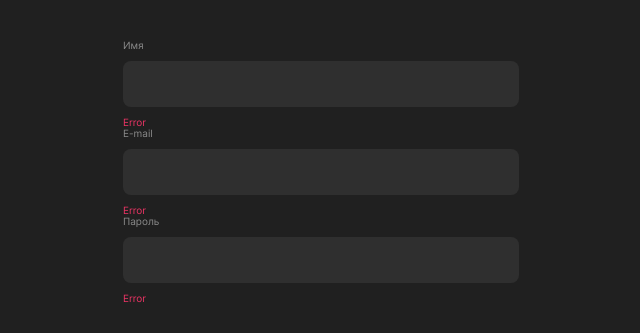
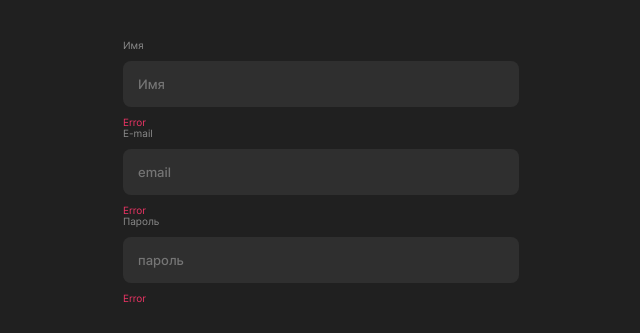
Before and after one commit to Easy-Deny/movies-explorer-frontend, a React (Create React App) app: page /sign-up in a window 1280 px wide. Shown: the part 178-511 px from the top of the page, without its empty margins (319-959 px from the left). Built offline with nearby package versions, Linux system fonts and the light colour scheme; the HTML template or start-up script is replaced by a standard one.

Commit message:
fix add placeholder to form

```diff
--- a/src/components/Login.js
+++ b/src/components/Login.js
@@ -10,12 +10,12 @@ function Login(props) {
             <h1 className="auth__title">Рады видеть!</h1>
             <form className="auth__form" action="#" onSubmit={props.onSubmit}>
                 <p className="auth__text">E-mail</p>
-                <input className="auth__input" name="email" type="email" placeholder=""
+                <input className="auth__input" name="email" type="email" placeholder="email"
                     required minLength="2" maxLength="40" value={props.email} />
                 <span className="auth__text auth__text_red">Error</span>
                 <p className="auth__text">Пароль</p>
                 <input className="auth__input" name="password" type="password"
-                    placeholder="" required minLength="2" maxLength="200" value={props.password} />
+                    placeholder="Пароль" required minLength="2" maxLength="200" value={props.password} />
                 <span className="auth__text auth__text_red">Error</span>
                 <button className="auth__button hover-animation" title="Войти" type="submit">Войти</button>
             </form>
--- a/src/components/Profile.js
+++ b/src/components/Profile.js
@@ -10,14 +10,14 @@ function Profile(props) {
             <form className="profile__form" action="#" onSubmit={props.onSubmit}>
                 <div className="profile__form-block">
                     <p className="profile__text">Имя</p>
-                    <input className="profile__input" name="name" type="name" placeholder="Виталий"
+                    <input className="profile__input" name="name" type="name" placeholder="Имя"
                         required minLength="2" maxLength="40" value={props.name} />
                 </div>
                 <span className="profile__text auth__text_red">Error</span>
                 <div className="profile__form-block">
                     <p className="profile__text">E-mail</p>
                     <input className="profile__input" name="email" type="email"
-                        placeholder="pochta@yandex.ru" required minLength="2" maxLength="200" value={props.email} />
+                        placeholder="email" required minLength="2" maxLength="200" value={props.email} />
                 </div>
                 <span className="profile__text auth__text_red">Error</span>
                 <button className="profile__button hover-animation" title="Войти" type="submit">Редактировать</button>
--- a/src/components/Register.js
+++ b/src/components/Register.js
@@ -10,16 +10,16 @@ function Register(props) {
             <h1 className="auth__title">Добро пожаловать!</h1>
             <form className="auth__form" action="#" onSubmit={props.onSubmit}>
                 <p className="auth__text">Имя</p>
-                <input className="auth__input" name="name" type="name" placeholder=""
+                <input className="auth__input" name="name" type="name" placeholder="Имя"
                     required minLength="2" maxLength="40" value={props.email} />
                 <span className="auth__text auth__text_red">Error</span>
                 <p className="auth__text">E-mail</p>
-                <input className="auth__input" name="email" type="email" placeholder=""
+                <input className="auth__input" name="email" type="email" placeholder="email"
                     required minLength="2" maxLength="40" value={props.email} />
                 <span className="auth__text auth__text_red">Error</span>
                 <p className="auth__text">Пароль</p>
                 <input className="auth__input" name="password" type="password"
-                    placeholder="" required minLength="2" maxLength="200" value={props.password} />
+                    placeholder="пароль" required minLength="2" maxLength="200" value={props.password} />
                 <span className="auth__text auth__text_red">Error</span>
                 <button className="auth__button hover-animation" title="Войти" type="submit">Зарегистрироваться</button>
             </form>
```
